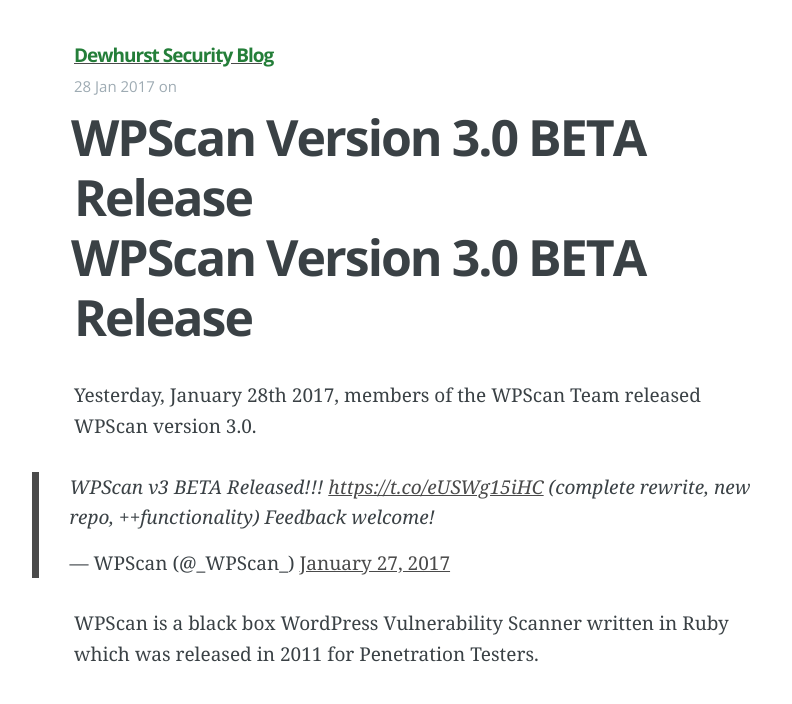
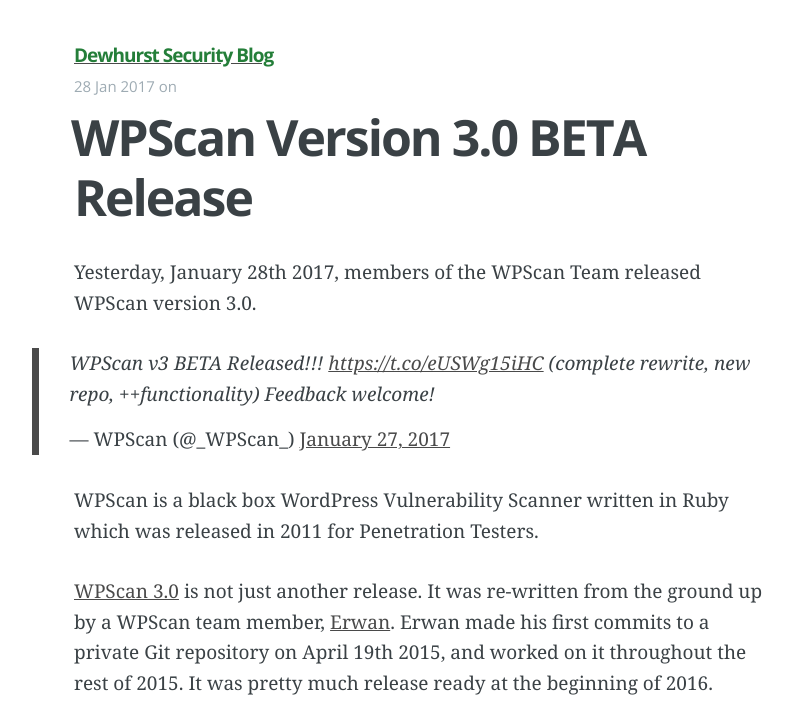
Before and after one commit to ethicalhack3r/ethicalhack3r.github.io, a Jekyll site: the page built from _posts/2017-01-28-wpscan-v3-release.markdown, in a window 1280 px wide and 900 px high, cut to the strip 0-704 px from the top of the window. Shown: the whole strip, without its empty margins (216-1008 px from the left). Built offline with Jekyll 4.4.1, drawn with Linux system fonts in a browser that asks for light colours; comment, search, counter and statistics services are not loaded.

Commit message:
Remove mk header

```diff
--- a/_posts/2017-01-28-wpscan-v3-release.markdown
+++ b/_posts/2017-01-28-wpscan-v3-release.markdown
@@ -5,8 +5,6 @@
 title: WPScan Version 3.0 BETA Release
 excerpt: "Yesterday, January 28th 2017, members of the WPScan Team released WPScan version 3.0. WPScan is a black box WordPress Vulnerability Scanner written in Ruby which was released in 2011 for Penetration Testers. WPScan 3.0 is not just another release. It was re-written from the ground up by a WPScan team member, Erwan."
 ---
-
-# WPScan Version 3.0 BETA Release
 
 Yesterday, January 28th 2017, members of the WPScan Team released WPScan version 3.0.
 
```
Also changed, not shown: 2 other files.
